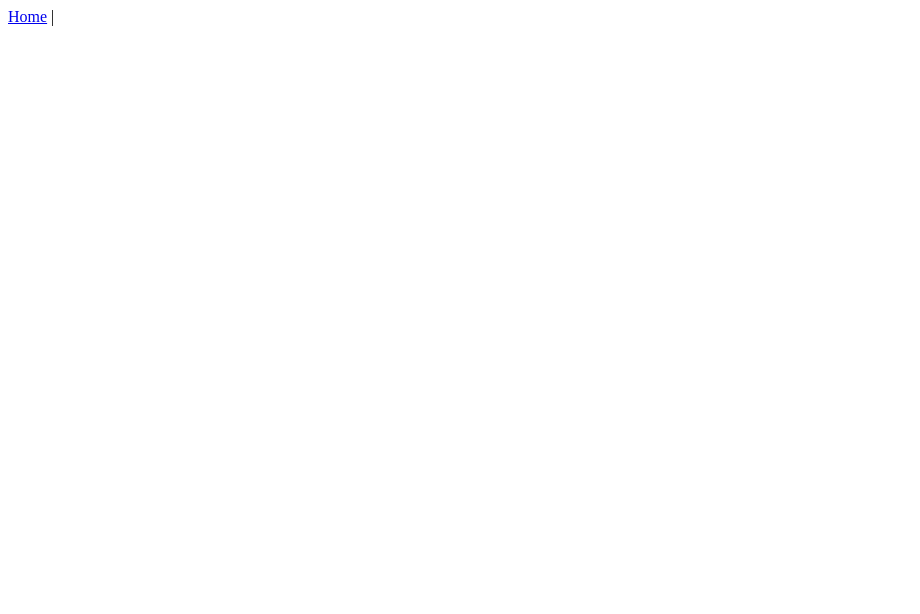
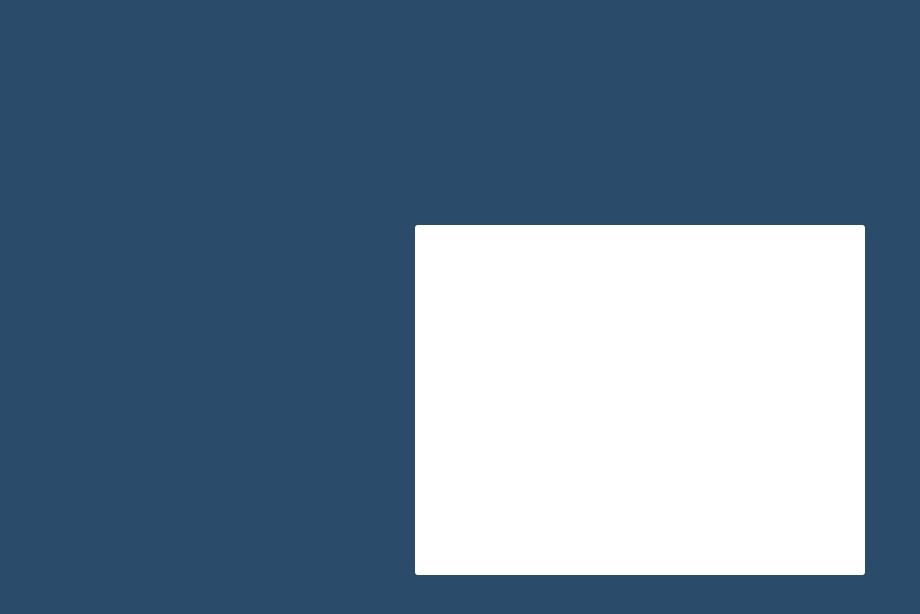
Before and after one commit to Amen-bang/shop_admin, a Vue app in the folder frontend/: page /#/login in a window 1280 px wide. Shown: the top 614 px of the page, without its empty margins (0-920 px from the left). Built offline with nearby package versions, Linux system fonts and the light colour scheme.

Commit message:
安装less-load，登录页面设置背景颜色以及绘制一个居中的登录盒子

```diff
--- a/frontend/package.json
+++ b/frontend/package.json
@@ -22,6 +22,7 @@
     "babel-eslint": "^10.0.1",
     "eslint": "^5.16.0",
     "eslint-plugin-vue": "^5.0.0",
+    "less-loader": "^6.0.0",
     "vue-template-compiler": "^2.6.10"
   }
 }
--- a/frontend/src/App.vue
+++ b/frontend/src/App.vue
@@ -1,8 +1,9 @@
 <template>
   <div id="app">
     <div id="nav">
-      <router-link to="/">Home</router-link> |
+      <router-link to="/"></router-link>
     </div>
+    <!-- 路由占位符 -->
     <router-view />
   </div>
 </template>
--- /dev/null
+++ b/frontend/src/assets/css/global.css
@@ -0,0 +1,6 @@
+/* 全局样式表 */
+html, body, #app{
+    height: 100%;
+    margin: 0;
+    padding: 0;
+}
--- /dev/null
+++ b/frontend/src/components/Login.vue
@@ -0,0 +1,30 @@
+<template>
+  <div class="login_container">
+    <div class="login_box"></div>
+  </div>
+</template>
+
+<script>
+export default {}
+</script>
+
+<style lang="less" scoped>
+.login_container {
+  background: #2b4b6b;
+  height: 100%;
+}
+
+.login_box {
+  width: 450px;
+  height: 350px;
+  background-color: #fff;
+  // 圆角边框
+  border-radius: 3px;
+  // 绝对定位,页面位移
+  position: absolute;
+  // 左和顶部各偏移50%，横和竖各偏移50%
+  left: 50%;
+  top: 50%;
+  transform: translate(-50%, -50%);
+}
+</style>
--- a/frontend/src/main.js
+++ b/frontend/src/main.js
@@ -5,6 +5,9 @@ import router from './router'
 import ElementUI from 'element-ui'
 // 引入css
 import 'element-ui/lib/theme-chalk/index.css'
+// 导入全局样式表
+import './assets/css/global.css'
+
 // 使用ElementUI
 Vue.use(ElementUI)
 Vue.config.productionTip = false
--- a/frontend/src/router.js
+++ b/frontend/src/router.js
@@ -1,15 +1,12 @@
 import Vue from 'vue'
 import Router from 'vue-router'
-import Home from './views/Home.vue'
+import Login from './components/Login.vue'
 
 Vue.use(Router)
 
 export default new Router({
   routes: [
-    {
-      path: '/',
-      name: 'home',
-      component: Home
-    }
+    { path: '/', redirect: '/login' },
+    { path: '/login', name: 'login', component: Login }
   ]
 })
```
Also changed, not shown: 1 other file (tests, documents, lock files or other folders).
